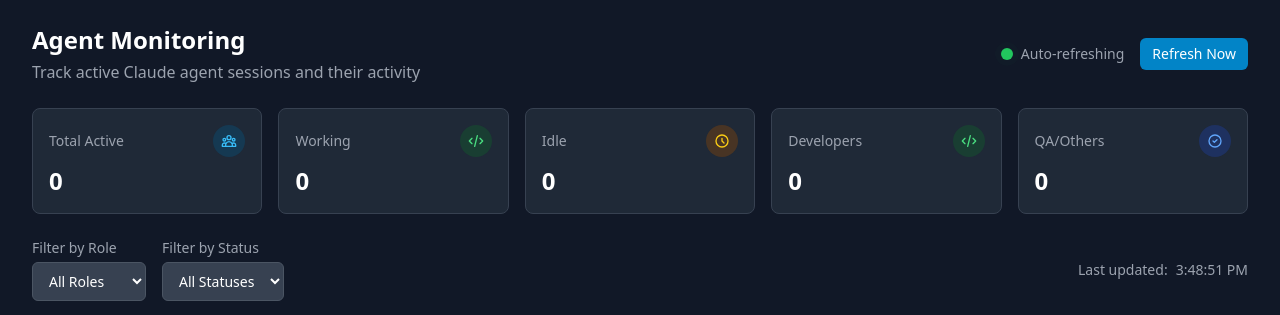
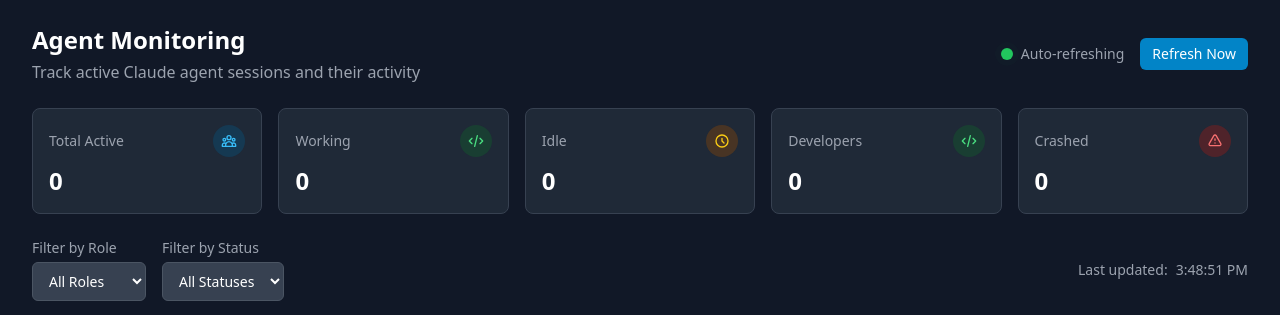
Before and after one commit to MarkEnverus/multi_agent_beads, a FastAPI app: page /agents in a window 1280 px wide. Shown: the part 65-380 px from the top of the page. Run offline with FastAPI, Linux system fonts and the light colour scheme; data that the repository does not hold is empty; some libraries are stand-ins or nearby versions.

Commit message:
fix(dashboard): show correct status for crashed/stopped workers on agents page
The agents page was incorrectly mapping all non-running worker statuses to
'idle', causing crashed workers to appear as idle. This fix:

- Preserves actual worker status (crashed, stopped) in status mapping
- Adds 'Crashed' stat card (replacing QA/Others) for visibility
- Adds crashed/stopped options to status filter dropdown
- Applies red/gray styling for crashed/stopped workers respectively

Fixes multi_agent_beads-zpodf

Co-Authored-By: Claude Opus 4.5 <noreply@anthropic.com>

```diff
--- a/dashboard/templates/agents.html
+++ b/dashboard/templates/agents.html
@@ -77,14 +77,14 @@
     </div>
     <div class="bg-gray-800 rounded-lg border border-gray-700 p-4">
         <div class="flex items-center justify-between">
-            <span class="text-gray-400 text-sm">QA/Others</span>
-            <span class="h-8 w-8 rounded-full bg-blue-900/50 flex items-center justify-center">
-                <svg class="h-4 w-4 text-blue-400" fill="none" viewBox="0 0 24 24" stroke="currentColor">
-                    <path stroke-linecap="round" stroke-linejoin="round" stroke-width="2" d="M9 12l2 2 4-4m6 2a9 9 0 11-18 0 9 9 0 0118 0z" />
+            <span class="text-gray-400 text-sm">Crashed</span>
+            <span class="h-8 w-8 rounded-full bg-red-900/50 flex items-center justify-center">
+                <svg class="h-4 w-4 text-red-400" fill="none" viewBox="0 0 24 24" stroke="currentColor">
+                    <path stroke-linecap="round" stroke-linejoin="round" stroke-width="2" d="M12 9v2m0 4h.01m-6.938 4h13.856c1.54 0 2.502-1.667 1.732-3L13.732 4c-.77-1.333-2.694-1.333-3.464 0L3.34 16c-.77 1.333.192 3 1.732 3z" />
                 </svg>
             </span>
         </div>
-        <p id="stat-others" class="text-2xl font-bold text-white mt-2">0</p>
+        <p id="stat-crashed" class="text-2xl font-bold text-white mt-2">0</p>
     </div>
 </div>
 
@@ -109,6 +109,8 @@
             <option value="">All Statuses</option>
             <option value="working">Working</option>
             <option value="idle">Idle</option>
+            <option value="crashed">Crashed</option>
+            <option value="stopped">Stopped</option>
         </select>
     </div>
     <div class="flex-1"></div>
@@ -252,16 +254,33 @@
             if (response.ok) {
                 const data = await response.json();
                 // Transform worker data to agent format for UI compatibility
-                agents = (data.workers || []).map(worker => ({
+                agents = (data.workers || []).map(worker => {
+                    // Map worker status to display status - preserve actual status
+                    let displayStatus;
+                    switch (worker.status) {
+                        case 'running':
+                            displayStatus = 'working';
+                            break;
+                        case 'crashed':
+                            displayStatus = 'crashed';
+                            break;
+                        case 'stopped':
+                            displayStatus = 'stopped';
+                            break;
+                        default:
+                            displayStatus = 'idle';
+                    }
+                    return {
                         role: worker.role || 'unknown',
                         instance: 1,
                         current_bead: null,  // Workers API doesn't track current bead
                         current_bead_title: null,
-                    status: worker.status === 'running' ? 'working' : 'idle',
+                        status: displayStatus,
                         last_activity: worker.started_at || new Date().toISOString(),
                         pid: worker.pid || 0,
                         worker_id: worker.id  // Keep worker ID for reference
-                }));
+                    };
+                });
                 renderAgents(agents);
                 updateStats(agents);
                 document.getElementById('last-updated').textContent = new Date().toLocaleTimeString();
@@ -283,14 +302,14 @@
         const total = agentList.length;
         const working = agentList.filter(a => a.status === 'working').length;
         const idle = agentList.filter(a => a.status === 'idle').length;
+        const crashed = agentList.filter(a => a.status === 'crashed').length;
         const developers = agentList.filter(a => a.role === 'developer').length;
-        const others = total - developers;
 
         document.getElementById('stat-total').textContent = total;
         document.getElementById('stat-working').textContent = working;
         document.getElementById('stat-idle').textContent = idle;
+        document.getElementById('stat-crashed').textContent = crashed;
         document.getElementById('stat-developers').textContent = developers;
-        document.getElementById('stat-others').textContent = others;
     }
 
     // Render agent cards
@@ -323,10 +342,20 @@
         list.innerHTML = filteredAgents.map(agent => renderAgentCard(agent)).join('');
     }
 
+    // Status configuration for visual overrides (crashed/stopped override role colors)
+    const statusConfig = {
+        crashed: { bg: 'bg-red-900', text: 'text-red-300', border: 'border-red-600', dot: 'bg-red-500' },
+        stopped: { bg: 'bg-gray-900', text: 'text-gray-400', border: 'border-gray-600', dot: 'bg-gray-500' }
+    };
+
     // Render a single agent card
     function renderAgentCard(agent) {
-        const config = roleConfig[agent.role] || roleConfig.unknown;
+        // Use status-based styling for crashed/stopped, otherwise use role-based styling
+        const baseConfig = roleConfig[agent.role] || roleConfig.unknown;
+        const config = statusConfig[agent.status] || baseConfig;
         const isWorking = agent.status === 'working';
+        const isCrashed = agent.status === 'crashed';
+        const isStopped = agent.status === 'stopped';
         const isSelected = agent.pid === currentAgentPid;
 
         return `
```
Also changed, not shown: 1 other file. Lines whose indentation alone changed are shown as unchanged.
